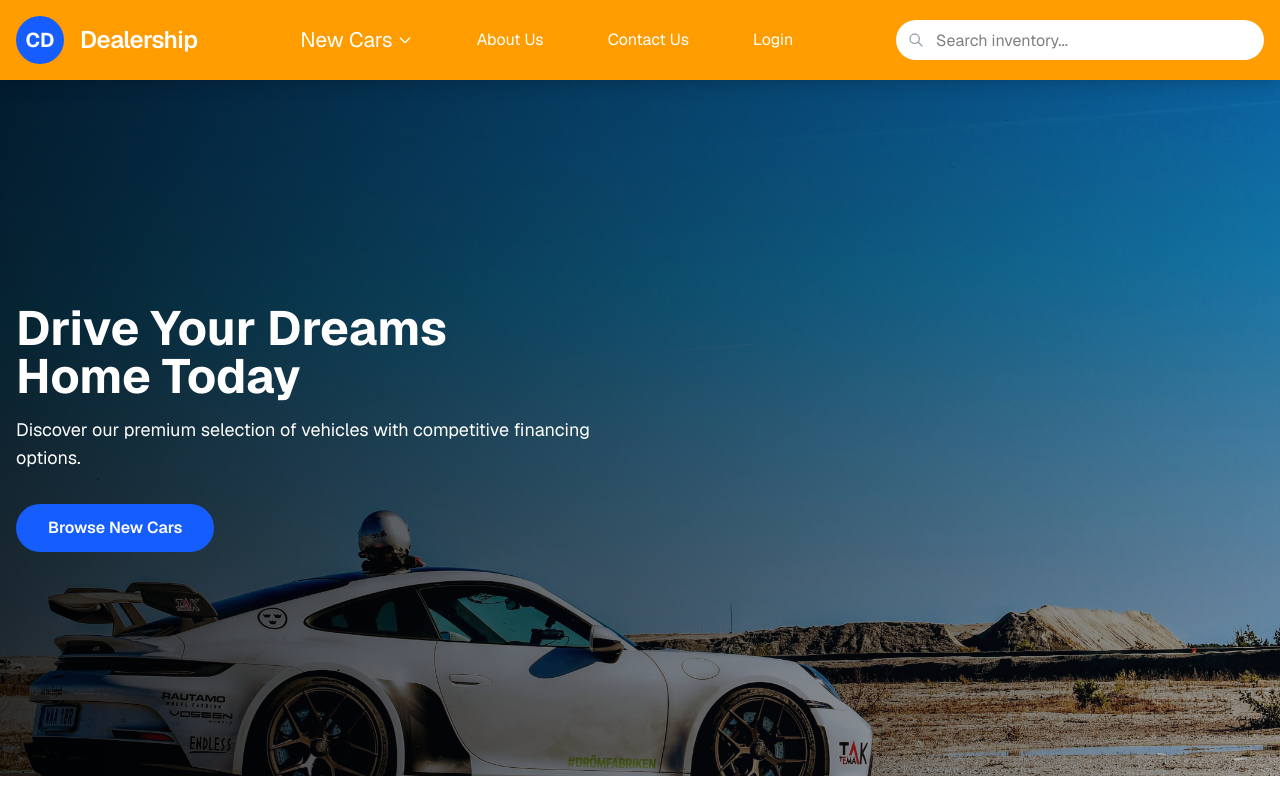
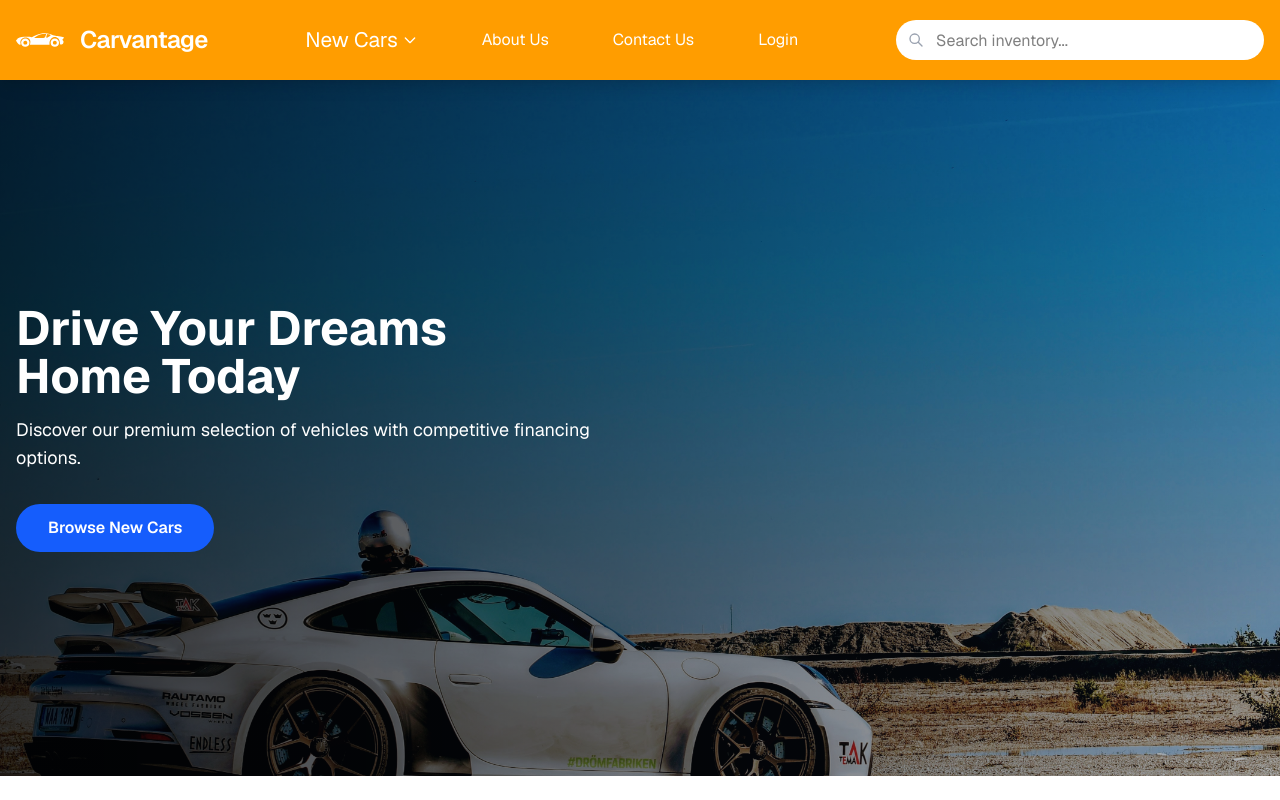
Before and after one commit to comp583group/vroom_front-end, a Next.js app: page / in a window 1280 px wide. Shown: the top 800 px of the page. Built offline with nearby package versions, Linux system fonts and the light colour scheme.

Commit message:
Style the dealership logo and name on the nav bar

```diff
--- a/app/page.tsx
+++ b/app/page.tsx
@@ -41,10 +41,10 @@ export default function Home() {
           <div className="flex items-center justify-between h-20">
             {/* Logo and Dealership Name */}
             <Link href="/" className="flex items-center space-x-4">
-          <div className="w-12 h-12 bg-blue-600 rounded-full flex items-center justify-center">
-            <span className="font-bold text-xl">CD</span>
-          </div>
-          <span className="font-semibold text-2xl tracking-tight">Dealership</span>
+            <div className="w-12 h-12 relative">
+                <Image src="/sports-car-icon.svg" alt="Dealership Logo" fill />
+            </div>
+          <span className="font-semibold text-2xl tracking-tight">Carvantage</span>
         </Link>
 
             {/* Navigation Links */}
```
Also changed, not shown: public/sports-car-icon.svg (added).
